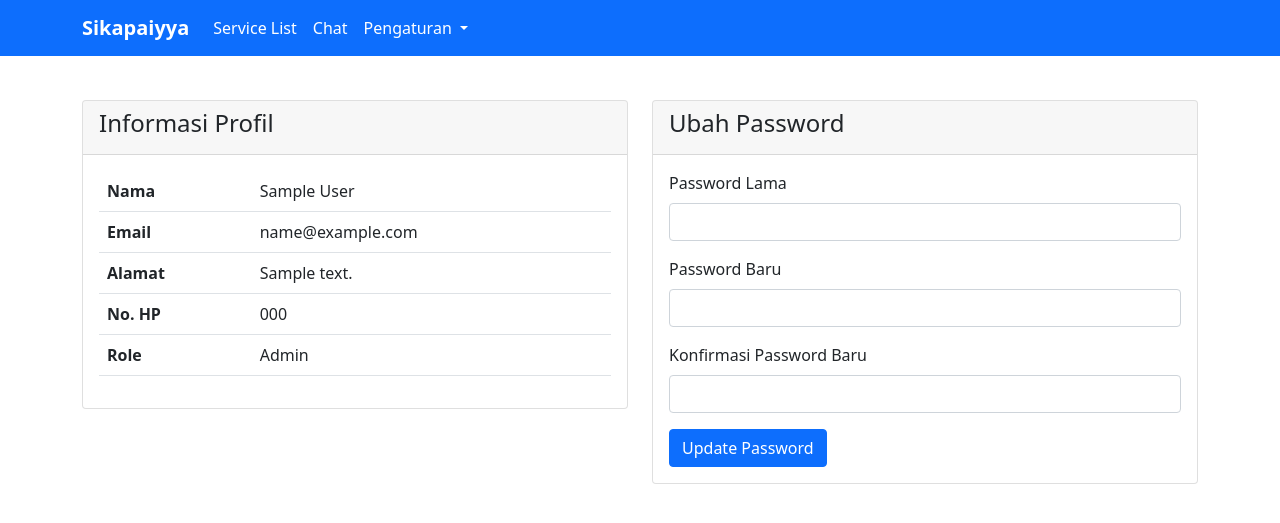
After one commit to Chaerulcp/sikapaya-web, a PHP site: page /profil_admin.php in a window 1280 px wide. The commit adds this page. Shown: the top 523 px of the page. Run offline with PHP 8.4, Linux system fonts and the light colour scheme; the visitor is signed in with stand-in values (Sample User, id 1); tables that the repository leaves empty or names only in its code hold one stand-in row (values such as "Sample post").

Commit message:
new update

```diff
--- a/landing.php
+++ b/landing.php
@@ -43,7 +43,7 @@ if (!isset($_SESSION['user_id'])) {
                             Pengaturan
                         </a>
                         <ul class="dropdown-menu">
-                            <li><a class="dropdown-item text-primary" href="#">Profile</a></li>
+                            <li><a class="dropdown-item text-primary" href="profil.php">Profile</a></li>
                             <li><a class="dropdown-item text-primary" href="logout.php">Keluar</a></li>
                         </ul>
                     </li>
--- /dev/null
+++ b/profil_admin.php
@@ -0,0 +1,160 @@
+<?php
+session_start();
+require_once 'config.php';
+
+if(!isset($_SESSION['user_id'])) {
+    header("Location: index.php");
+    exit();
+}
+
+// Ambil data user
+$stmt = $db->prepare("SELECT * FROM users WHERE id = ?");
+$stmt->execute([$_SESSION['user_id']]);
+$user = $stmt->fetch();
+
+// Proses update password
+if(isset($_POST['update_password'])) {
+    $old_password = $_POST['old_password'];
+    $new_password = $_POST['new_password'];
+    $confirm_password = $_POST['confirm_password'];
+
+    // Validasi password lama
+    if(!password_verify($old_password, $user['password'])) {
+        $error = "Password lama tidak sesuai!";
+    }
+    // Validasi password baru dan konfirmasi
+    else if($new_password !== $confirm_password) {
+        $error = "Password baru dan konfirmasi password tidak cocok!";
+    }
+    else {
+        try {
+            // Update password
+            $hashed_password = password_hash($new_password, PASSWORD_DEFAULT);
+            $stmt = $db->prepare("UPDATE users SET password = ? WHERE id = ?");
+            $stmt->execute([$hashed_password, $_SESSION['user_id']]);
+            $success = "Password berhasil diperbarui!";
+        } catch(PDOException $e) {
+            $error = "Terjadi kesalahan: " . $e->getMessage();
+        }
+    }
+}
+?>
+
+<!DOCTYPE html>
+<html lang="en">
+<head>
+    <meta charset="UTF-8">
+    <meta name="viewport" content="width=device-width, initial-scale=1.0">
+    <link href="css/bootstrap.css" rel="stylesheet">
+    <title>Profil Pengguna</title>
+</head>
+<body>
+    <!--Navbar-->
+    <nav class="navbar navbar-expand-lg navbar-light bg-primary fixed-top">
+        <div class="container">
+            <a class="navbar-brand fw-bold text-white" href="#">Sikapaiyya</a>
+            <button class="navbar-toggler" type="button" data-bs-toggle="collapse" data-bs-target="#navbarNavDropdown">
+                <span class="navbar-toggler-icon"></span>
+            </button>
+            <div class="collapse navbar-collapse" id="navbarNavDropdown">
+                <ul class="navbar-nav">
+                    <?php if($_SESSION['role'] == 'admin'): ?>
+                        <li class="nav-item">
+                            <a class="nav-link text-white" href="service.php">Service List</a>
+                        </li>
+                        <li class="nav-item">
+                            <a class="nav-link text-white" href="admin_chat.php">Chat</a>
+                        </li>
+                    <?php else: ?>
+                        <li class="nav-item">
+                            <a class="nav-link text-white" href="service.php">Form Service</a>
+                        </li>
+                        <li class="nav-item">
+                            <a class="nav-link text-white" href="admin_chat.php">Chat</a>
+                        </li>
+                    <?php endif; ?>
+                    <li class="nav-item dropdown">
+                        <a class="nav-link dropdown-toggle text-white" href="#" id="navbarDropdownMenuLink" role="button" data-bs-toggle="dropdown">
+                            Pengaturan
+                        </a>
+                        <ul class="dropdown-menu">
+                            <li><a class="dropdown-item text-primary" href="logout.php">Keluar</a></li>
+                        </ul>
+                    </li>
+                </ul>
+            </div>
+        </div>
+    </nav>
+
+    <div class="container" style="margin-top: 100px;">
+        <div class="row">
+            <div class="col-md-6">
+                <div class="card">
+                    <div class="card-header">
+                        <h4>Informasi Profil</h4>
+                    </div>
+                    <div class="card-body">
+                        <table class="table">
+                            <tr>
+                                <th>Nama</th>
+                                <td><?= htmlspecialchars($user['nama']) ?></td>
+                            </tr>
+                            <tr>
+                                <th>Email</th>
+                                <td><?= htmlspecialchars($user['email']) ?></td>
+                            </tr>
+                            <tr>
+                                <th>Alamat</th>
+                                <td><?= htmlspecialchars($user['alamat']) ?></td>
+                            </tr>
+                            <tr>
+                                <th>No. HP</th>
+                                <td><?= htmlspecialchars($user['no_hp']) ?></td>
+                            </tr>
+                            <tr>
+                                <th>Role</th>
+                                <td><?= htmlspecialchars(ucfirst($user['role'])) ?></td>
+                            </tr>
+                        </table>
+                    </div>
+                </div>
+            </div>
+
+            <div class="col-md-6">
+                <div class="card">
+                    <div class="card-header">
+                        <h4>Ubah Password</h4>
+                    </div>
+                    <div class="card-body">
+                        <?php if(isset($error)): ?>
+                            <div class="alert alert-danger"><?= $error ?></div>
+                        <?php endif; ?>
+                        <?php if(isset($success)): ?>
+                            <div class="alert alert-success"><?= $success ?></div>
+                        <?php endif; ?>
+
+                        <form method="POST">
+                            <div class="mb-3">
+                                <label for="old_password" class="form-label">Password Lama</label>
+                                <input type="password" class="form-control" id="old_password" name="old_password" required>
+                            </div>
+                            <div class="mb-3">
+                                <label for="new_password" class="form-label">Password Baru</label>
+                                <input type="password" class="form-control" id="new_password" name="new_password" required>
+                            </div>
+                            <div class="mb-3">
+                                <label for="confirm_password" class="form-label">Konfirmasi Password Baru</label>
+                                <input type="password" class="form-control" id="confirm_password" name="confirm_password" required>
+                            </div>
+                            <button type="submit" name="update_password" class="btn btn-primary">Update Password</button>
+                        </form>
+                    </div>
+                </div>
+            </div>
+        </div>
+    </div>
+
+    <script src="js/bootstrap.js"></script>
+    <script src="js/popper.min.js"></script>
+</body>
+</html>
--- a/service.php
+++ b/service.php
@@ -56,7 +56,7 @@ $services = $stmt->fetchAll();
                             Pengaturan
                         </a>
                         <ul class="dropdown-menu">
-                            <li><a class="dropdown-item text-primary" href="#">Profile</a></li>
+                            <li><a class="dropdown-item text-primary" href="profil_admin.php">Profile</a></li>
                             <li><a class="dropdown-item text-primary" href="logout.php">Keluar</a></li>
                         </ul>
                     </li>
```
Also changed, not shown: admin_chat.php (+2 -10 lines), chat.php (+47 -5 lines), profil.php (added, +166 -0 lines).
